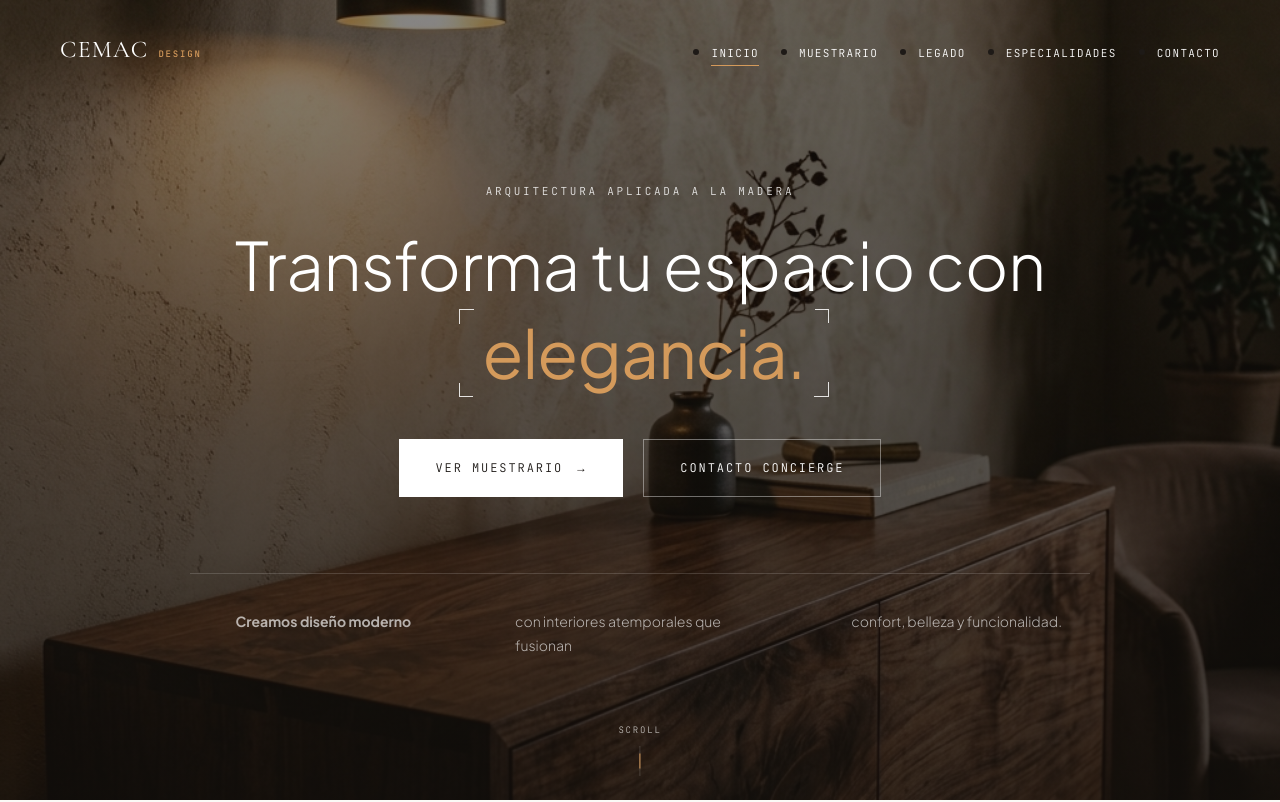
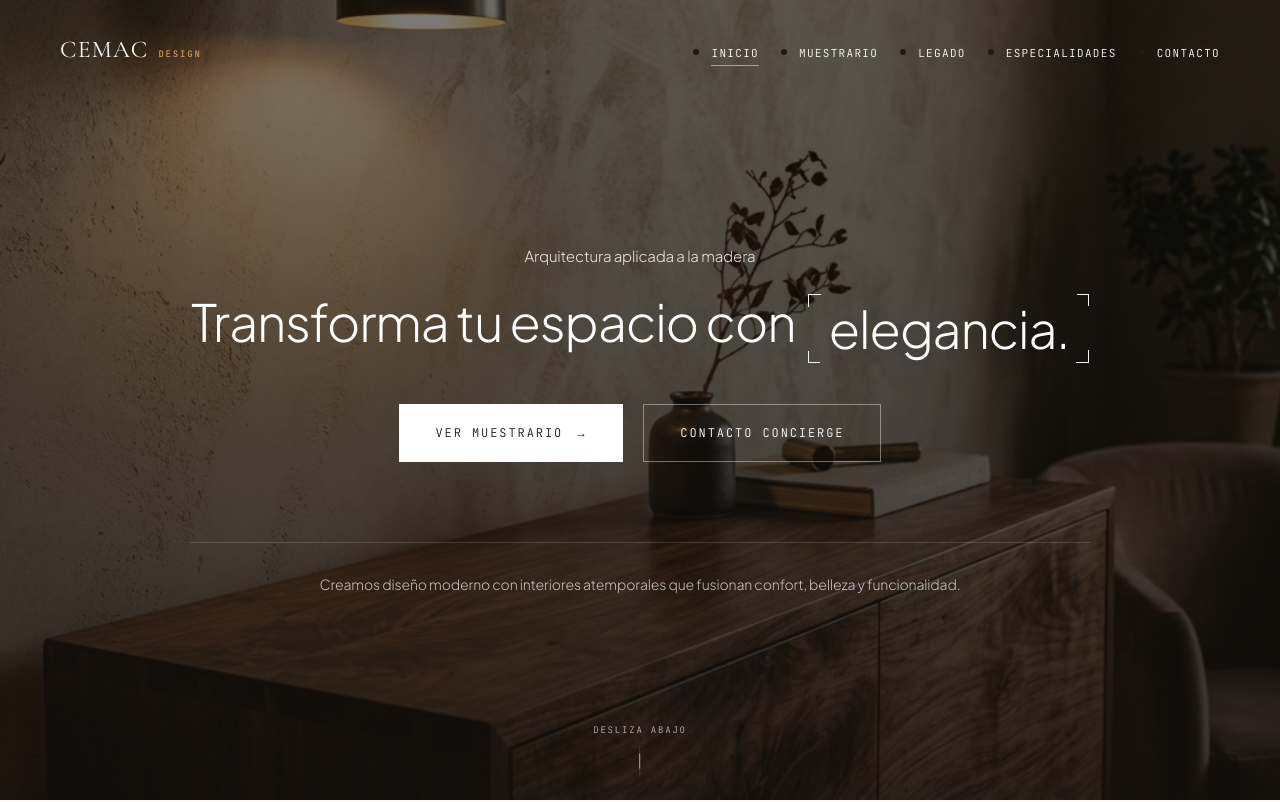
Before and after one commit to jcamacho1720-bit/cemac-design, a plain HTML site: page index.html in a window 1280 px wide. Shown: the top 802 px of the page. Drawn offline with nearby package versions, Linux system fonts and the light colour scheme.

Commit message:
Update: Refinamiento tipográfico de Hero, ajuste en un renglón, traducción en línea y remoción de cita de legado

```diff
--- a/index.html
+++ b/index.html
@@ -9,7 +9,7 @@
   <!-- Preconnect & Fonts -->
   <link rel="preconnect" href="https://fonts.googleapis.com">
   <link rel="preconnect" href="https://fonts.gstatic.com" crossorigin>
-  <link href="https://fonts.googleapis.com/css2?family=Cormorant+Garamond:ital,wght@0,300;0,400;0,500;0,600;0,700;1,300;1,400;1,500&family=Plus+Jakarta+Sans:wght@300;400;500;600;700&family=JetBrains+Mono:wght@100;200;300;400;500&display=swap" rel="stylesheet">
+  <link href="https://fonts.googleapis.com/css2?family=Cormorant+Garamond:ital,wght@0,300;0,400;0,500;0,600;0,700;1,300;1,400;1,500&family=Plus+Jakarta+Sans:wght@200;300;400;500;600;700&family=JetBrains+Mono:wght@100;200;300;400;500&display=swap" rel="stylesheet">
 
   <style>
     /* ============ TOKENS Y SISTEMA DE DISEÑO ============ */
@@ -414,7 +414,7 @@
       }
     }
 
-    /* ============ HERO SECTION (ESTILO TIPOGRÁFICO Y BRACKETS) ============ */
+    /* ============ HERO SECTION (ESTILO TIPOGRÁFICO AJUSTADO A LA FOTO) ============ */
     #inicio {
       position: relative;
       min-height: 100vh;
@@ -432,7 +432,7 @@
       content: '';
       position: absolute;
       inset: 0;
-      background: linear-gradient(180deg, rgba(20, 16, 13, 0.5) 0%, rgba(20, 16, 13, 0.78) 100%);
+      background: linear-gradient(180deg, rgba(20, 16, 13, 0.55) 0%, rgba(20, 16, 13, 0.8) 100%);
       z-index: 1;
     }
 
@@ -448,80 +448,84 @@
       padding: 0 24px;
     }
 
-    /* Subtítulo superior pequeño */
+    /* Subtítulo superior pequeño con la tipografía de base */
     .hero-top-subtitle {
-      font-family: var(--font-mono);
-      font-size: 11px;
-      letter-spacing: 0.25em;
-      text-transform: uppercase;
-      color: rgba(255, 255, 255, 0.85);
+      font-family: var(--font-body);
+      font-size: 15px;
+      font-weight: 300;
+      color: rgba(255, 255, 255, 0.88);
       margin-bottom: 24px;
       display: block;
-    }
-
-    /* Headline central grande */
+      letter-spacing: -0.01em;
+    }
+
+    /* Headline central grande en una sola línea */
     .hero-title {
       font-family: var(--font-body);
-      font-size: clamp(34px, 5.2vw, 72px);
-      line-height: 1.2;
+      font-size: clamp(24px, 4vw, 54px);
+      line-height: 1.15;
       color: #ffffff;
       font-weight: 300;
-      max-width: 24ch;
+      max-width: 100%;
       margin: 0 auto;
       text-align: center;
-      letter-spacing: -0.01em;
+      letter-spacing: -0.025em; /* Apretado hacia el centro */
+      white-space: nowrap; /* Fuerza a estar en un mismo renglón */
     }
 
     /* Contenedor del rotador con esquinas de enfoque */
     .bracket-container {
       position: relative;
-      display: inline-block;
-      padding: 2px 24px;
-      margin-left: 8px;
+      display: inline-flex;
+      justify-content: center;
+      align-items: center;
+      min-width: 6.8ch; /* Suficiente para 'elegancia' sin saltos */
+      padding: 2px 20px;
+      margin-left: 6px;
       vertical-align: middle;
     }
 
-    /* Dibujando las 4 esquinas del bracket */
+    /* Dibujando las 4 esquinas del bracket de forma sutil */
     .bracket-container::before,
     .bracket-container::after,
     .bracket-corner.tr,
     .bracket-corner.bl {
       content: '';
       position: absolute;
-      width: 14px;
-      height: 14px;
+      width: 12px;
+      height: 12px;
       border-style: solid;
-      border-color: rgba(255, 255, 255, 0.85);
+      border-color: rgba(255, 255, 255, 0.95);
       transition: var(--transition-smooth);
     }
 
     /* Superior Izquierda (Pseudo-elemento ::before) */
     .bracket-container::before {
-      top: -2px; left: 0;
+      top: -3px; left: 0;
       border-width: 1.5px 0 0 1.5px;
     }
     /* Superior Derecha (Clase específica) */
     .bracket-corner.tr {
-      top: -2px; right: 0;
+      top: -3px; right: 0;
       border-width: 1.5px 1.5px 0 0;
     }
     /* Inferior Izquierda (Clase específica) */
     .bracket-corner.bl {
-      bottom: -2px; left: 0;
+      bottom: -3px; left: 0;
       border-width: 0 0 1.5px 1.5px;
     }
     /* Inferior Derecha (Pseudo-elemento ::after) */
     .bracket-container::after {
-      bottom: -2px; right: 0;
+      bottom: -3px; right: 0;
       border-width: 0 1.5px 1.5px 0;
     }
 
     /* Texto rotativo */
     .rotator-text {
       display: inline-block;
-      color: var(--amber-wood);
+      color: #ffffff; /* Color blanco de la referencia original */
       font-family: var(--font-body);
-      font-weight: 400;
+      font-weight: 300;
       transition: opacity 0.4s ease, transform 0.4s ease;
     }
 
@@ -533,34 +537,30 @@
       justify-content: center;
     }
 
-    /* Subgrid inferior de 3 columnas */
-    .hero-subgrid {
-      display: grid;
-      grid-template-columns: repeat(3, 1fr);
-      gap: 50px;
+    /* Subgrid inferior de una sola línea */
+    .hero-bottom-text {
+      font-family: var(--font-body);
+      font-size: 14px;
+      font-weight: 300;
+      color: rgba(255, 255, 255, 0.72);
+      line-height: 1.7;
       max-width: 900px;
       width: 100%;
-      margin-top: 76px;
-      padding-top: 36px;
+      margin-top: 80px;
+      padding-top: 30px;
       border-top: 1px solid rgba(255, 255, 255, 0.15);
-      text-align: left;
-    }
+      text-align: center;
+      letter-spacing: -0.01em;
+    }
+
     @media (max-width: 768px) {
-      .hero-subgrid {
-        grid-template-columns: 1fr;
-        gap: 24px;
-        margin-top: 50px;
-        text-align: center;
-      }
-    }
-
-    .subgrid-item {
-      font-family: var(--font-body);
-      font-size: 14px;
-      color: rgba(255, 255, 255, 0.65);
-      line-height: 1.7;
-      max-width: 250px;
-      margin: 0 auto;
+      .hero-title {
+        white-space: normal; /* Permitir envoltura en móviles muy pequeños */
+      }
+      .hero-bottom-text {
+        font-size: 13px;
+        padding-top: 24px;
+      }
     }
 
     .scroll-indicator {
@@ -772,18 +772,6 @@
         grid-template-columns: 1fr;
         gap: 60px;
       }
-    }
-
-    .legado-quote {
-      font-family: var(--font-display);
-      font-size: clamp(24px, 2.4vw, 34px);
-      line-height: 1.35;
-      font-weight: 300;
-      font-style: italic;
-      color: var(--terracota);
-      margin-bottom: 40px;
-      border-left: 2px solid var(--amber-wood);
-      padding-left: 24px;
     }
 
     .legado-desc {
@@ -1366,16 +1354,19 @@
     </div>
   </header>
 
-  <!-- ============ HERO SECTION (ESTILO TIPOGRÁFICO CON BRACKETS) ============ -->
+  <!-- ============ HERO SECTION (ESTILO TIPOGRÁFICO CON BRACKETS Y UNA LÍNEA) ============ -->
   <section id="inicio">
     <div class="hero-container">
+      <!-- El subtítulo "Arquitectura aplicada a la madera" adopta el mismo estilo de letra que el pie (Plus Jakarta Sans, 300) -->
       <span class="hero-top-subtitle reveal in">Arquitectura aplicada a la madera</span>
+
+      <!-- Headline central en un solo renglón con fuente más ajustada -->
       <h1 class="hero-title reveal in delay-1">
         Transforma tu espacio con
         <span class="bracket-container">
           <span class="bracket-corner tr"></span>
           <span class="bracket-corner bl"></span>
-          <span id="word-rotator" class="rotator-text">estilo</span>
+          <span id="word-rotator" class="rotator-text">estilo.</span>
         </span>
       </h1>
 
@@ -1384,22 +1375,15 @@
         <a href="#contacto" class="btn btn-white-line">Contacto Concierge</a>
       </div>
 
-      <!-- Fila inferior de 3 columnas explicativas (en español) -->
-      <div class="hero-subgrid reveal in delay-3">
-        <div class="subgrid-item">
-          <strong>Creamos diseño moderno</strong>
-        </div>
-        <div class="subgrid-item">
-          con interiores atemporales que fusionan
-        </div>
-        <div class="subgrid-item">
-          confort, belleza y funcionalidad.
-        </div>
+      <!-- Fila inferior en una sola línea continua, todo junto -->
+      <div class="hero-bottom-text reveal in delay-3">
+        Creamos diseño moderno con interiores atemporales que fusionan confort, belleza y funcionalidad.
       </div>
     </div>
 
+    <!-- Desliza Abajo sustituye a Scroll -->
     <div class="scroll-indicator">
-      <span>SCROLL</span>
+      <span>DESLIZA ABAJO</span>
       <div class="scroll-line"></div>
     </div>
   </section>
@@ -1514,10 +1498,6 @@
         <div class="reveal">
           <div class="eyebrow">Legado de Ebanistería</div>
           <h2 class="section-title">De un taller familiar a un <em>estudio arquitectónico</em>.</h2>
-
-          <p class="legado-quote">
-            "El mueble no es un objeto aislado; es el punto de encuentro exacto entre la escala del cuerpo y la escala del espacio."
-          </p>
 
           <p class="legado-desc">
             CEMAC Design carga con una herencia valiosa: el oficio y el rigor de una familia de ebanistas dedicados al detalle durante décadas. Hoy, ese conocimiento se fusiona con la mirada arquitectónica, transformando la madera fina en soluciones espaciales integradas.
```
